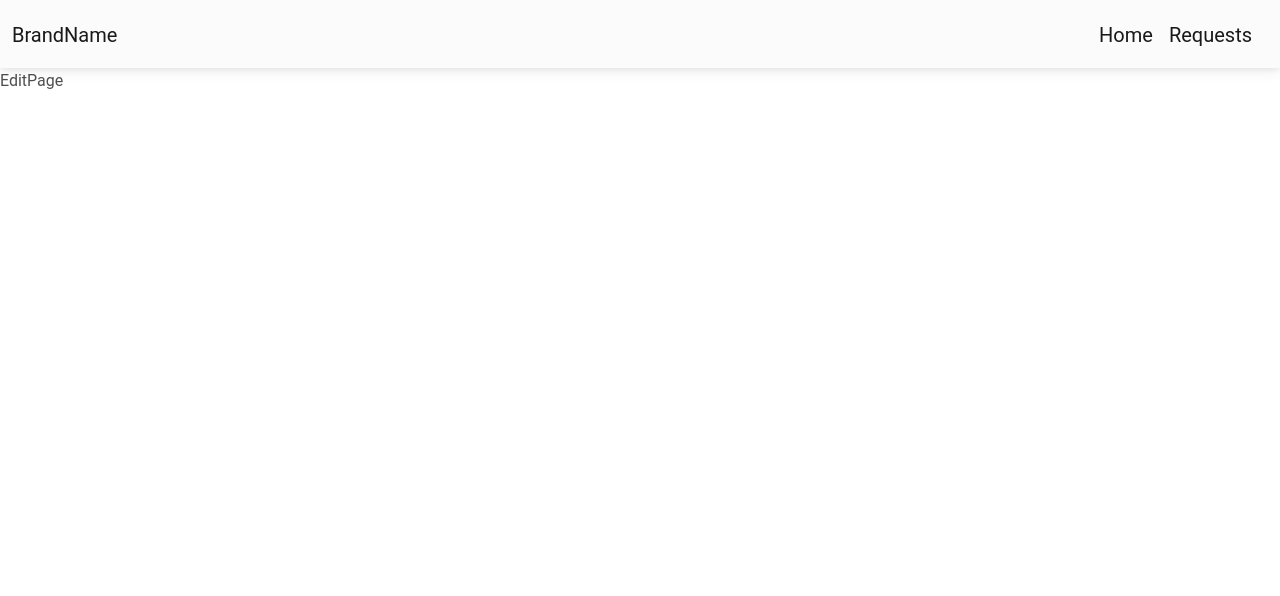
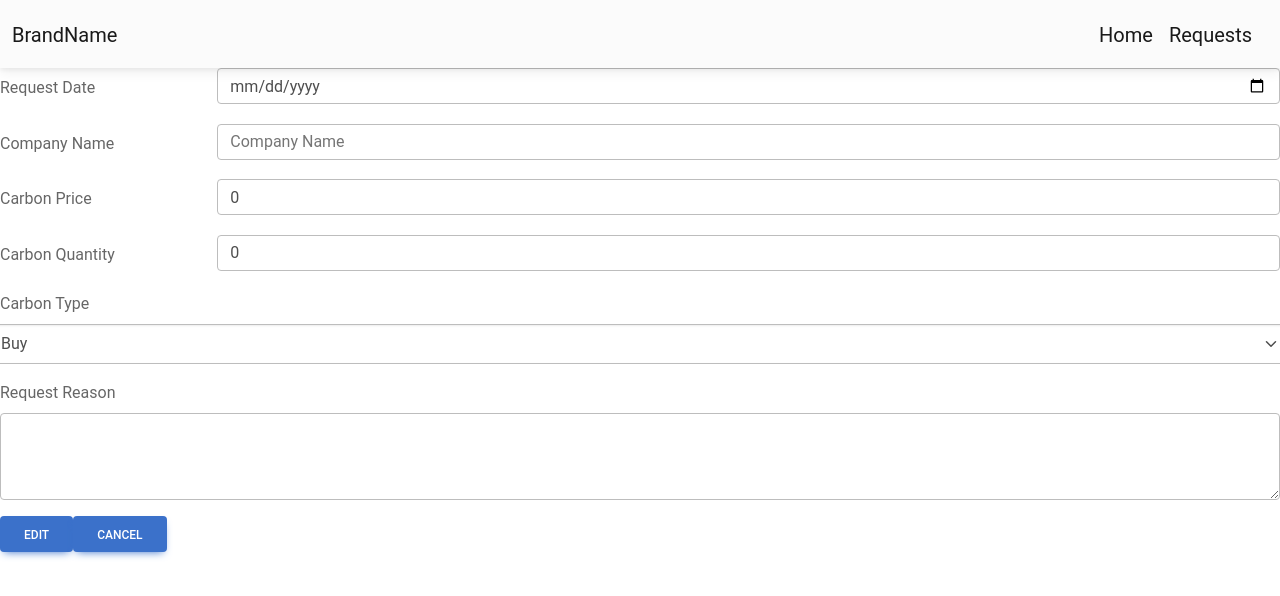
Before and after one commit to glenyoo/dbshack, a React (Create React App) app in the folder frontend/: page /edit/1 in a window 1280 px wide. Shown: the top 596 px of the page. Built offline with nearby package versions, Linux system fonts and the light colour scheme.

Commit message:
finalise edit page

```diff
--- a/frontend/src/App.js
+++ b/frontend/src/App.js
@@ -15,7 +15,7 @@ function App() {
         <Routes>
           <Route path="/login" element={<LoginPage />} />
           <Route path="/home" element={<LandingPage />} />
-          <Route path="/edit/:id" element={<EditPage />} />
+          <Route path="/edit/:requestId" element={<EditPage />} />
           <Route path="/requests" element={<RequestPage />} />
         </Routes>
       </div>
--- a/frontend/src/components/RequestForm.jsx
+++ b/frontend/src/components/RequestForm.jsx
@@ -1,16 +1,20 @@
-import { useState } from "react";
+import { useState, useEffect } from "react";
 import Col from "react-bootstrap/Col";
 import Form from "react-bootstrap/Form";
 import Row from "react-bootstrap/Row";
 import Button from 'react-bootstrap/Button';
 
-const RequestForm = (handleSubmit, handleCancel) => {
+const RequestForm = ({requestId, submitText, handleSubmit, handleCancel}) => {
   const [requestDate, setRequestDate] = useState("");
   const [companyName, setCompanyName] = useState("");
   const [carbonPrice, setCarbonPrice] = useState(0);
   const [carbonQuantity, setCarbonQuantity] = useState(0);
-  const [requestType, setRequestType] = useState("sell");
+  const [requestType, setRequestType] = useState("buy");
   const [requestReason, setRequestReason] = useState("");
+
+  useEffect(() => {
+    // Fetch requestId
+  }, [requestId])
 
   return (
     <Form>
@@ -92,7 +96,7 @@ const RequestForm = (handleSubmit, handleCancel) => {
       </Form.Group>
 
       <Button onClick={handleSubmit} variant="primary" type="submit">
-        Add
+        {submitText}
       </Button>
       <Button onClick={handleCancel} variant="primary" type="submit">
         Cancel
--- a/frontend/src/pages/EditPage.jsx
+++ b/frontend/src/pages/EditPage.jsx
@@ -1,8 +1,12 @@
 import React from 'react'
+import { useParams } from "react-router-dom";
+import RequestForm from '../components/RequestForm';
 
 const EditPage = () => {
-  return (
-    <div>EditPage</div>
+    const { requestId } = useParams();
+
+return (
+    <RequestForm requestId={requestId} submitText="Edit"/>
   )
 }
 
--- a/frontend/src/pages/LandingPage.jsx
+++ b/frontend/src/pages/LandingPage.jsx
@@ -37,7 +37,7 @@ const LandingPage = () => {
   return (
     <>
       {addRequest ? (
-        <RequestForm handleCancel={() => setAddRequest(false)}/>
+        <RequestForm submitText='Add' handleCancel={() => setAddRequest(false)}/>
       ) : (
         <>
           <div className='d-flex justify-content-between'>
```
